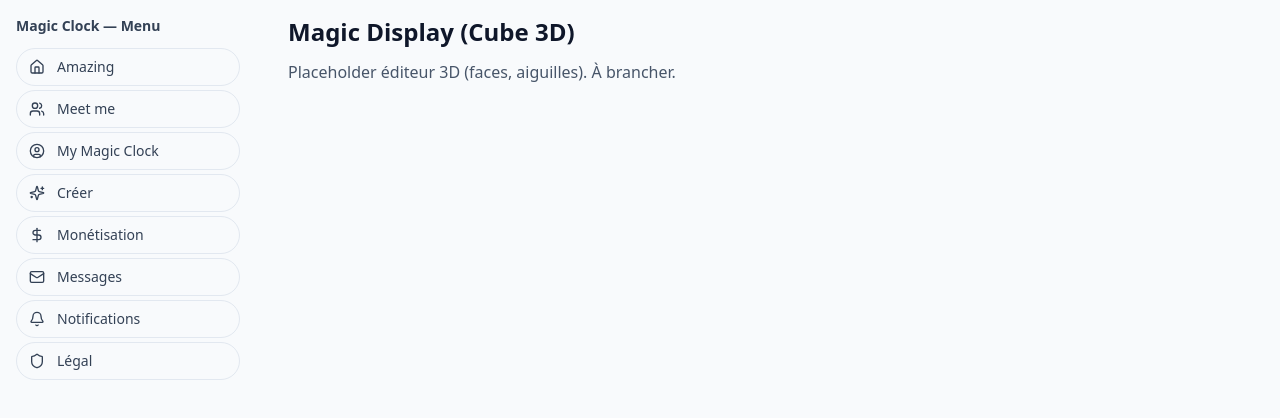
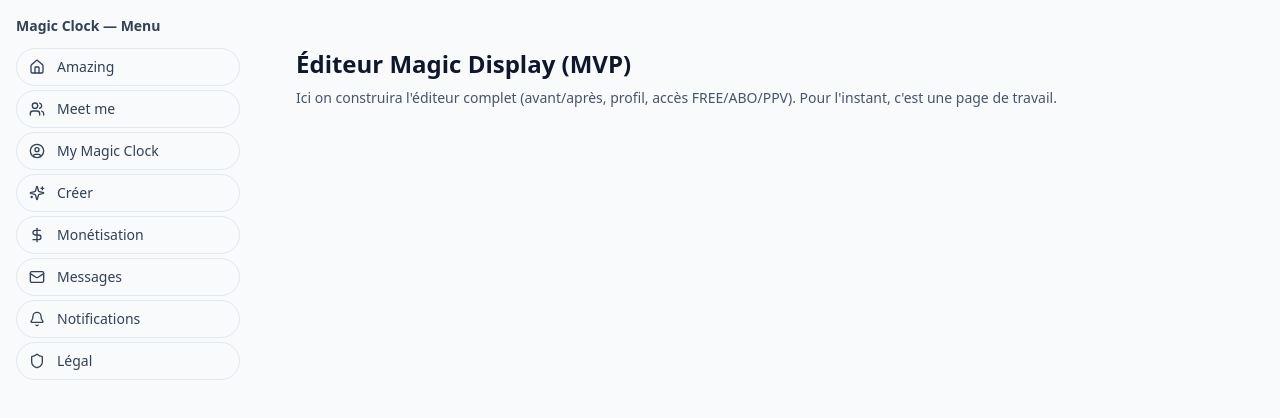
Before and after one commit to welcome-magic-clock/magic-clock-web-mvp, a Next.js app: page /display in a window 1280 px wide. Shown: the top 418 px of the page. Built offline with nearby package versions, Linux system fonts and the light colour scheme.

Commit message:
Update page.tsx

```diff
--- a/app/display/page.tsx
+++ b/app/display/page.tsx
@@ -1,9 +1,15 @@
+// app/create/display/page.tsx
 
-export default function Page(){
+export default function MagicDisplayEditorPage() {
   return (
-    <div className="container space-y-3">
-      <h1 className="text-2xl font-semibold">Magic Display (Cube 3D)</h1>
-      <p className="text-slate-600">Placeholder éditeur 3D (faces, aiguilles). À brancher.</p>
-    </div>
+    <main className="mx-auto max-w-5xl px-4 pb-24 pt-4 sm:px-6 sm:pt-8 sm:pb-28">
+      <h1 className="text-xl font-semibold sm:text-2xl">
+        Éditeur Magic Display (MVP)
+      </h1>
+      <p className="mt-2 text-sm text-slate-600">
+        Ici on construira l&apos;éditeur complet (avant/après, profil, accès FREE/ABO/PPV).
+        Pour l&apos;instant, c&apos;est une page de travail.
+      </p>
+    </main>
   );
 }
```
